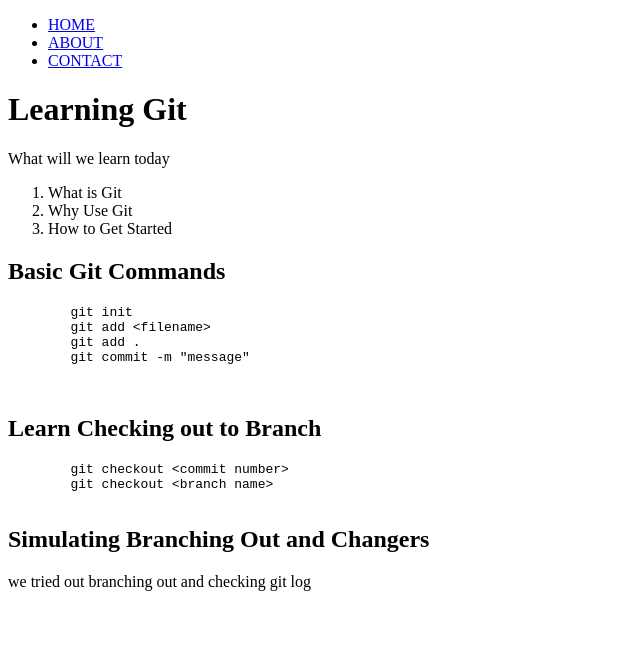
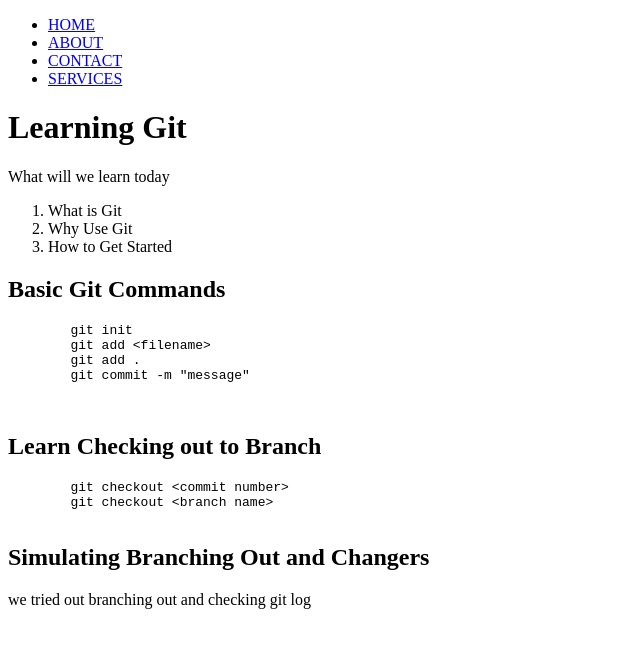
Before and after one commit to syhrhathrh/git-class, a plain HTML site: page index.html in a window 1280 px wide. Shown: the whole page, without its empty margins (0-640 px from the left). Drawn offline with Linux system fonts and the light colour scheme.

Commit message:
services

```diff
--- a/index.html
+++ b/index.html
@@ -4,6 +4,7 @@
     <meta charset="UTF-8">
     <meta name="viewport" content="width=device-width, initial-scale=1.0">
     <title>Learning Git</title>
+
     <link rel="styslesheet" href = "style.css" >
 </head>
 <body>
@@ -13,6 +14,7 @@
             <li><a href="index.html">HOME</a></li>
             <li><a href="about.html">ABOUT</a></li>
             <li><a href="contact.html">CONTACT</a></li>
+            <li><a href="services.html">SERVICES</a></li>
         </ul>
     </nav>
 
```
